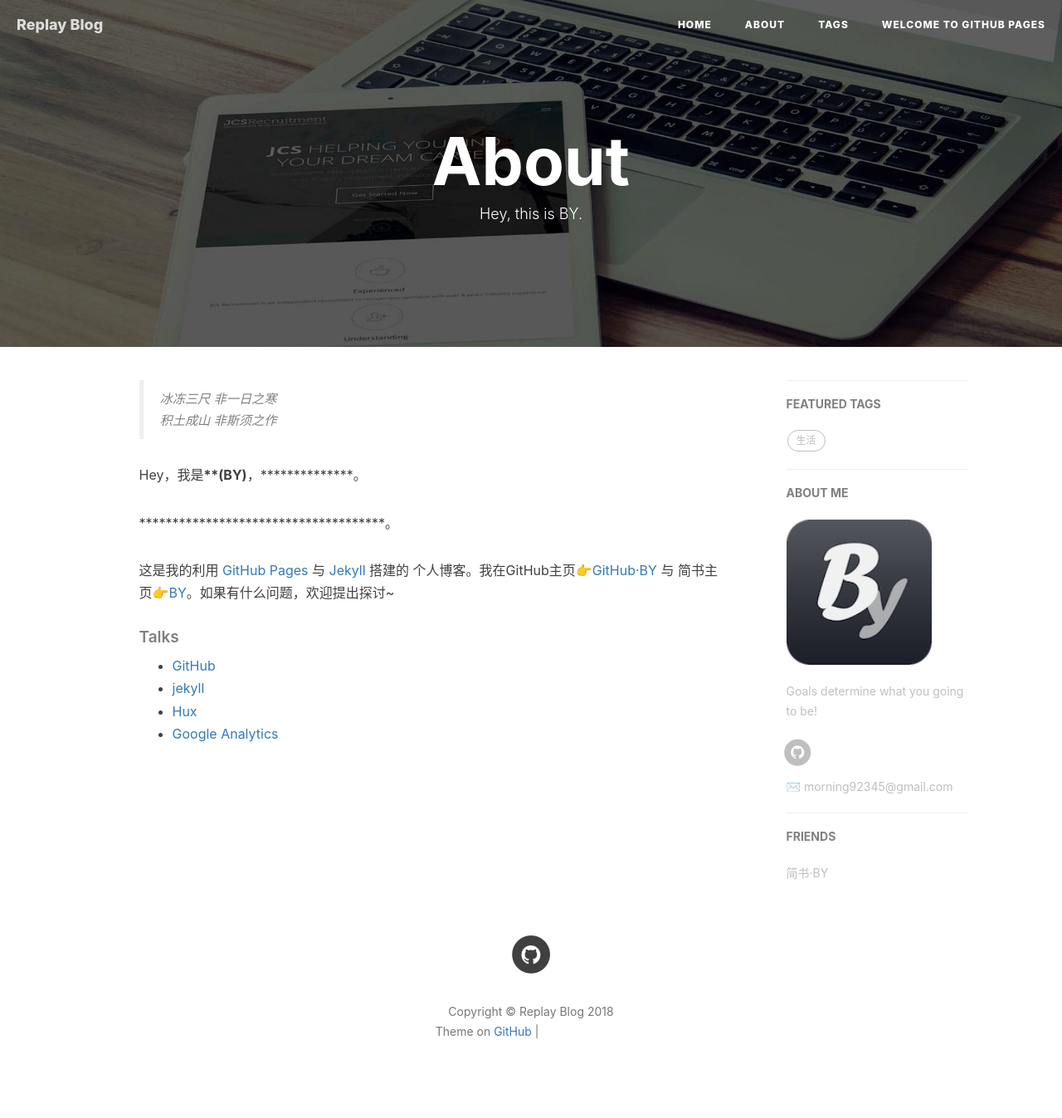
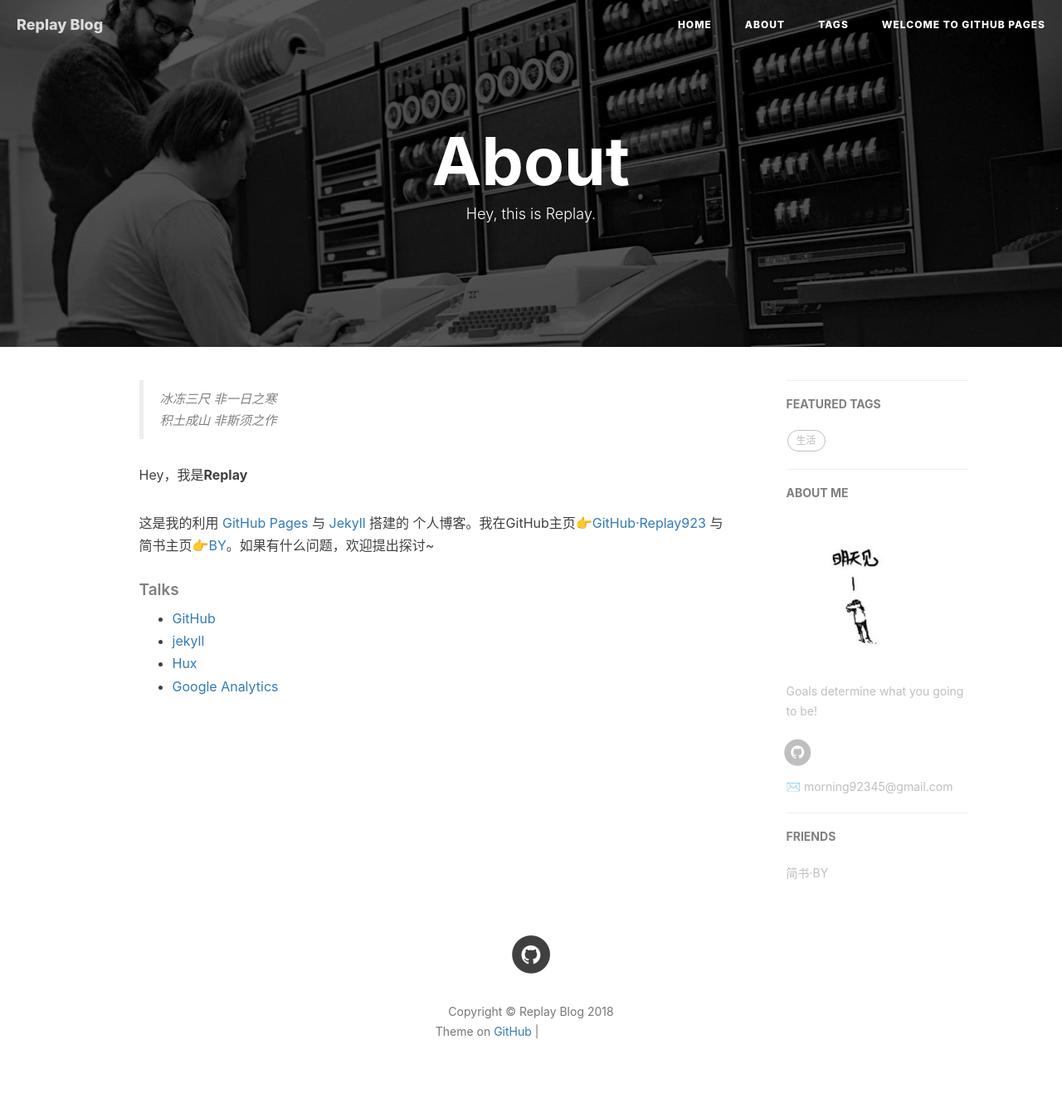
Before and after one commit to Replay923/Replay923.github.io, a Jekyll site: the page built from about.html, in a window 1280 px wide. Shown: the whole page at 83% size. Built offline with Jekyll 4.4.1, drawn with Linux system fonts in a browser that asks for light colours; nearby versions of some CDN libraries; comment, search, counter and statistics services are not loaded; grey boxes are pictures that could not be loaded.

Commit message:
修改部分页面

```diff
--- a/_config.yml
+++ b/_config.yml
@@ -12,7 +12,7 @@
 # Sidebar settings
 sidebar: true                           # 是否开启侧边栏.
 sidebar-about-description: "Goals determine what you going to be!"
-sidebar-avatar: /img/apple-touch-icon.png    # 你的个人头像 这里你可以改成我在img文件夹中的两张备用照片 img/avatar-m 或 avatar-g
+sidebar-avatar: /img/head-icon.jpg    # 你的个人头像 这里你可以改成我在img文件夹中的两张备用照片 img/avatar-m 或 avatar-g
 
 
 
--- a/about.html
+++ b/about.html
@@ -1,8 +1,8 @@
 ---
 layout: page
 title: "About"
-description: "Hey, this is BY."
-header-img: "img/post-bg-rwd.jpg"
+description: "Hey, this is Replay."
+header-img: "img/post-bg-unix-linux.jpg"
 ---
 
 <!-- Language Selector -->
@@ -18,11 +18,9 @@
     <blockquote><p>冰冻三尺 非一日之寒<br>
     积土成山 非斯须之作</p></blockquote>
 
-    <p>Hey，我是<strong>**(BY)</strong>，**************。</p>
+    <p>Hey，我是<strong>Replay</strong></p>
 
-    <p>*************************************。</p>
-
-    <p>这是我的利用 <a href="https://pages.github.com/">GitHub Pages</a> 与 <a href="http://jekyll.com.cn/">Jekyll</a> 搭建的 个人博客。我在GitHub主页<a href="https://github.com/Diaomin923">👉GitHub·BY</a> 与 简书主页<a href="https://www.jianshu.com/users/c8978550ad55">👉BY</a>。如果有什么问题，欢迎提出探讨~</p>
+    <p>这是我的利用 <a href="https://pages.github.com/">GitHub Pages</a> 与 <a href="http://jekyll.com.cn/">Jekyll</a> 搭建的 个人博客。我在GitHub主页<a href="https://github.com/Replay923">👉GitHub·Replay923</a> 与 简书主页<a href="https://www.jianshu.com/users/c8978550ad55">👉BY</a>。如果有什么问题，欢迎提出探讨~</p>
 
     <p></p>
 
```
Also changed, not shown: _posts/2018-4-10-Hello.md (+1 -0 lines), index.md (+2 -2 lines), package.json (+6 -6 lines), img/apple-touch-icon.png (deleted), img/head-icon.jpg (added), 1 other file.
